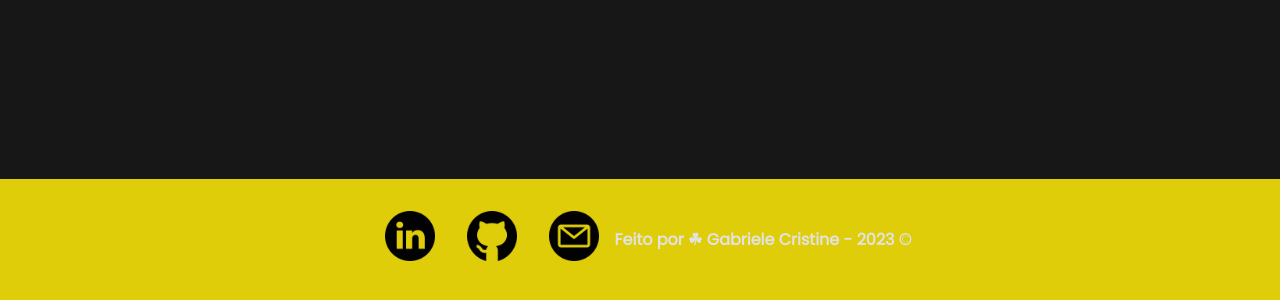
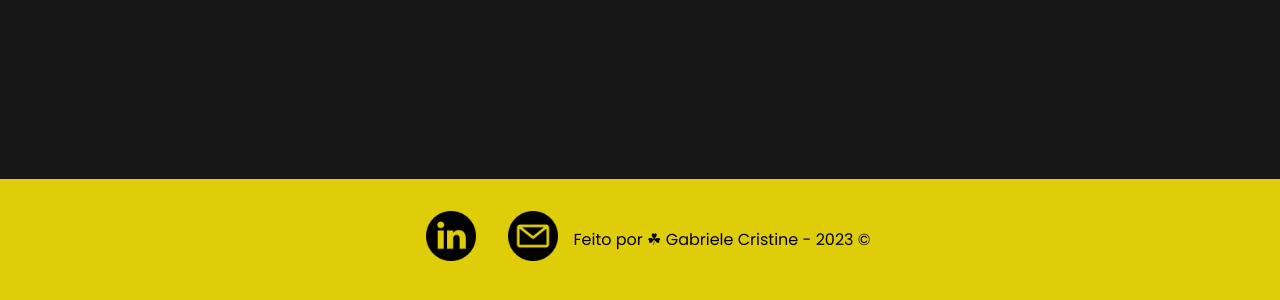
Before and after one commit to GabrieleeCris/Portfolio, a plain HTML site: page index.html in a window 1280 px wide. Shown: the part 1385-1685 px from the top of the page. Drawn offline with Linux system fonts and the light colour scheme; no server answers.

Commit message:
Atualizando - @GabrieleeCris

```diff
--- a/index.html
+++ b/index.html
@@ -67,17 +67,15 @@
            <img class="tm-social p-30"src="./assets/linkedin.png" alt="Logo do Linkedin">
            </a>
 
-           <a href="https://github.com/GabrieleeCris" target="_blank">
-           <img class="tm-social p-30" src="./assets/github.png" alt="Logo do GitHub">
-           </a>
-
            <a href="https://outlook.live.com" target="_blank">
            <img class="tm-social p-30" src="./assets/o-email.png" alt="Logo do E-mail">
            </a>
         </div>
 
+        <div class="foo">
+            Feito por ☘ Gabriele Cristine - 2023 &copy;
+        </div>
 
-        Feito por ☘ Gabriele Cristine - 2023 &copy;
     </footer>
 
     <script src="./js/scripts.js"></script>
--- a/styles/styles.css
+++ b/styles/styles.css
@@ -263,3 +263,6 @@ footer {
     margin: 0 16px 0 16px;
 
 }
+.foo{
+    color:black
+}
```
